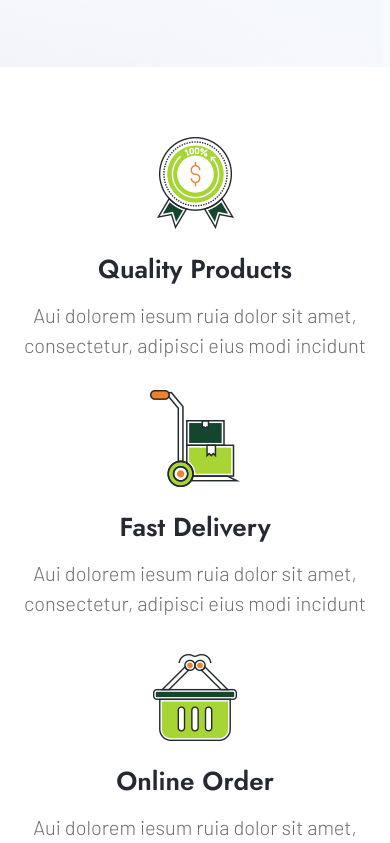
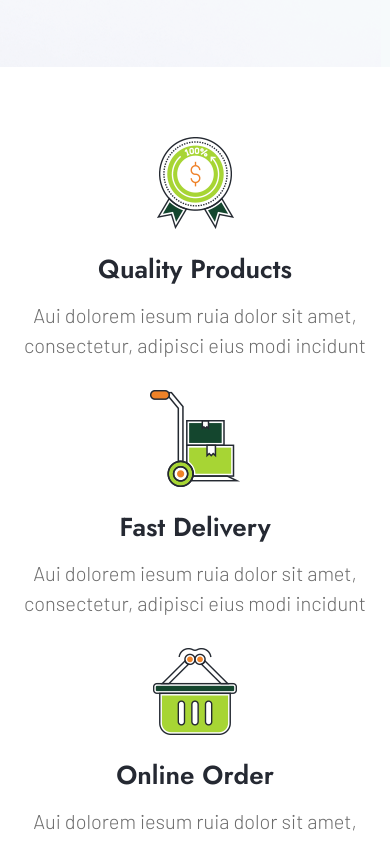
Before and after one commit to ilya-ozerov/groxi, a React (Create React App) app: page /home in a window 390 px wide. Shown: the part 6700-7543 px from the top of the page. Built offline with nearby package versions, Linux system fonts and the light colour scheme.

Commit message:
Changed body display from grid to flex  of <OurFeatures>

```diff
--- a/src/сomponents/common/OurFeatures/OurFeatures.scss
+++ b/src/сomponents/common/OurFeatures/OurFeatures.scss
@@ -13,8 +13,8 @@
         gap: 30px;
 
         @media (max-width: 1125px) {
-            grid-template-columns: 1fr;
-            grid-template-rows: 1fr 1fr 100px;
+            display: flex;
+            flex-direction: column;
         }
     }
 
```
